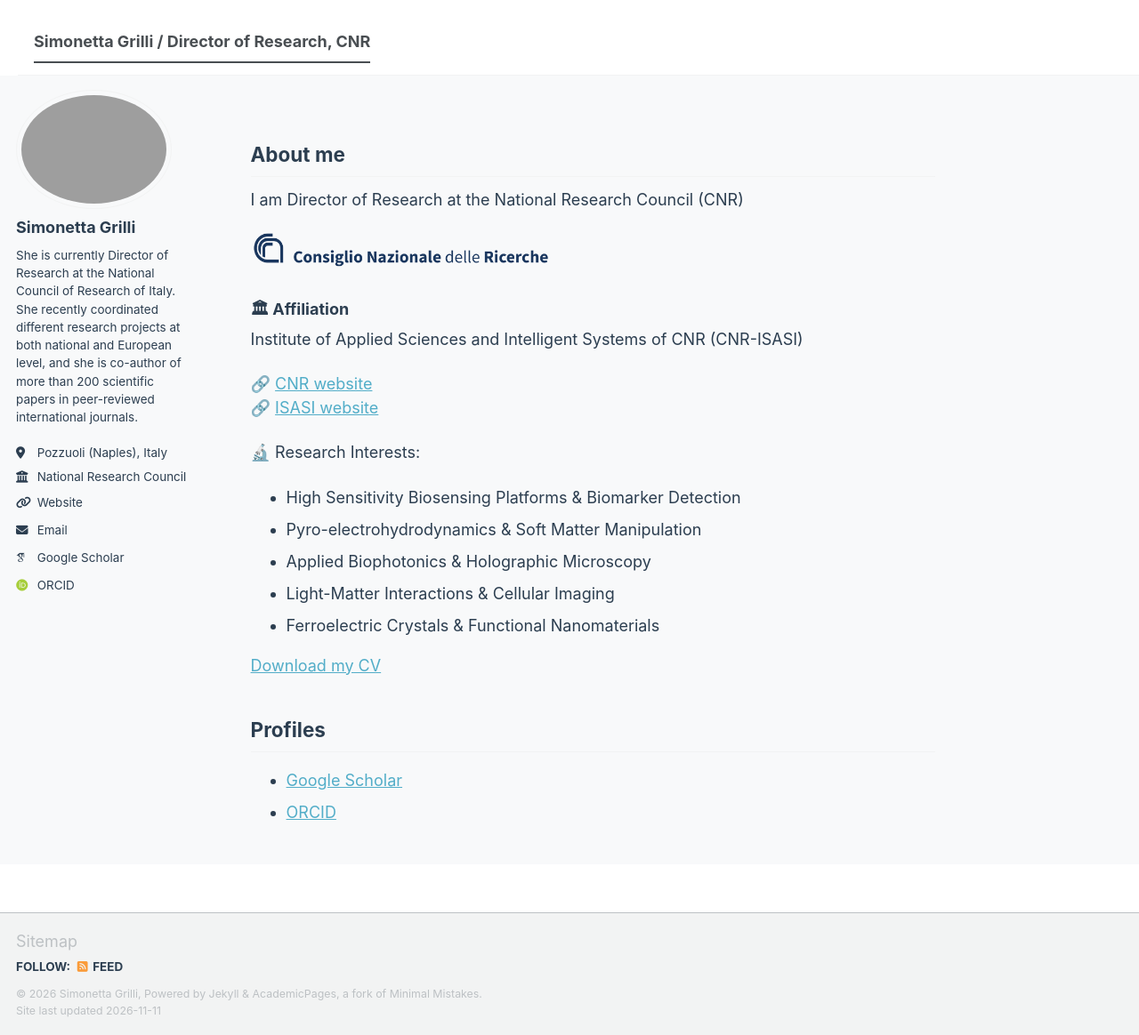
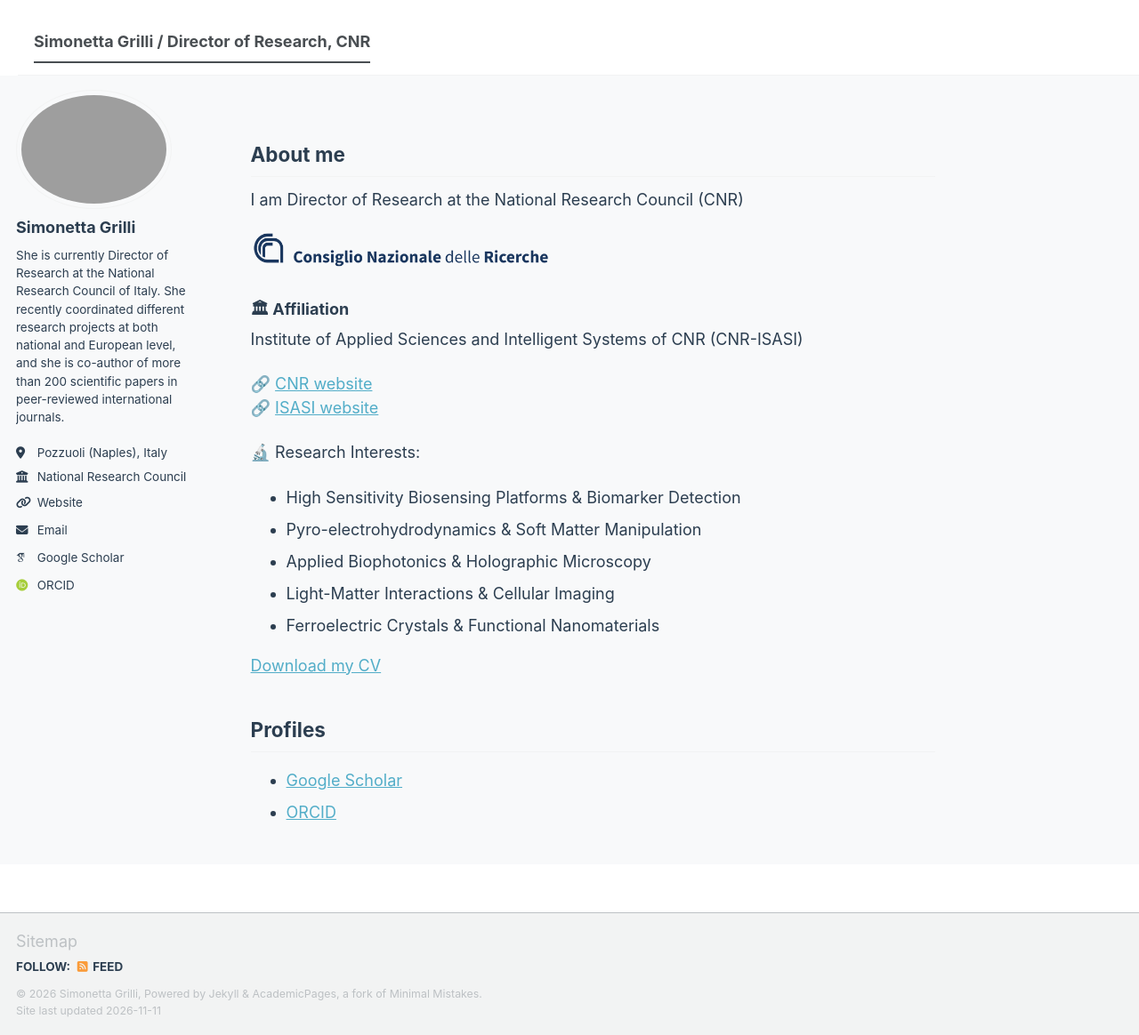
Before and after one commit to simonettagrilli/simonettagrilli.github.io, a Jekyll site: the page built from _pages/about.md, in a window 1280 px wide and 1164 px high. Shown: the whole window at 89% size. Built offline with Jekyll 4.4.1, drawn with Linux system fonts in a browser that asks for light colours; some web fonts are replaced; a script bundle is joined from its source files by our own code; library files that are not in the unit come from our copies.

```diff
--- a/_config.yml
+++ b/_config.yml
@@ -26,7 +26,7 @@ author:
   avatar           : "https://simonettagrilli.github.io/images/profile.jpg"
   name             : "Simonetta Grilli"
   pronouns         : ""
-  bio              : "She is currently Director of Research at the National Council of Research of Italy. She recently coordinated different research projects at both national and European level, and she is co-author of more than 200 scientific papers in peer-reviewed international journals."
+  bio              : "She is currently Director of Research at the National Research Council of Italy. She recently coordinated different research projects at both national and European level, and she is co-author of more than 200 scientific papers in peer-reviewed international journals."
   location         : "Pozzuoli (Naples), Italy"
   employer         : "National Research Council"
   uri              : "https://www.cnr.it"
```
